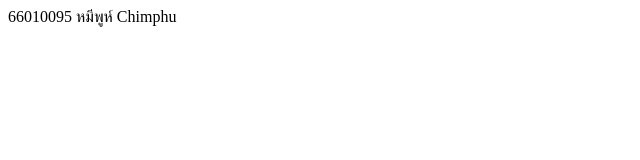
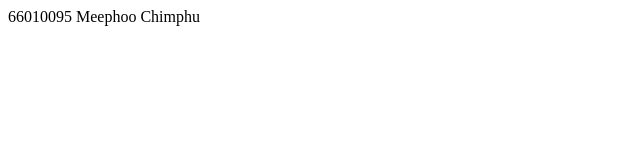
Before and after one commit to Yuuuuuuuuuuu7887/git202, a plain HTML site: page index.html in a window 1280 px wide. Shown: the full height of the page, 0-640 px from the left. Drawn offline with Linux system fonts and the light colour scheme.

Commit message:
Update index.html

```diff
--- a/index.html
+++ b/index.html
@@ -6,6 +6,6 @@
     <title>Document</title>
 </head>
 <body>
-    66010095 หมีพูห์ Chimphu
+    66010095 Meephoo Chimphu
 </body>
 </html>
```
